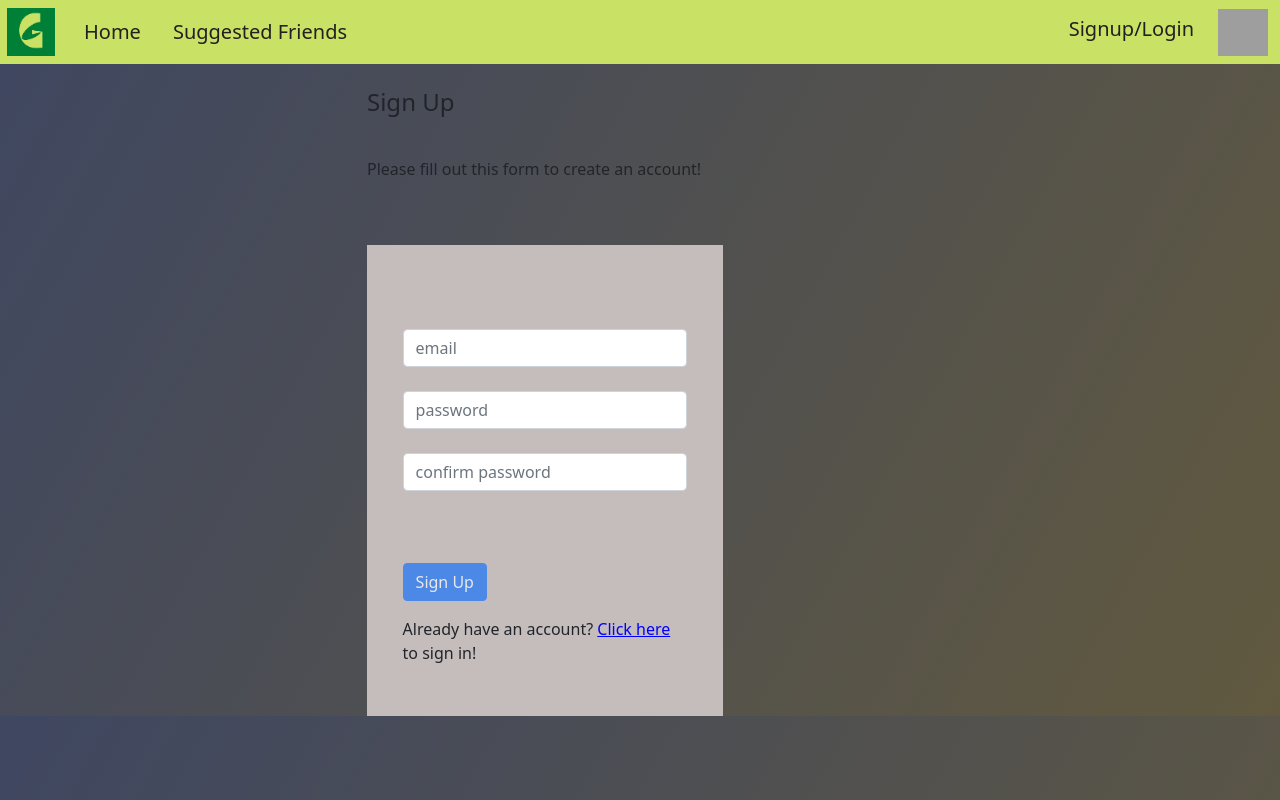
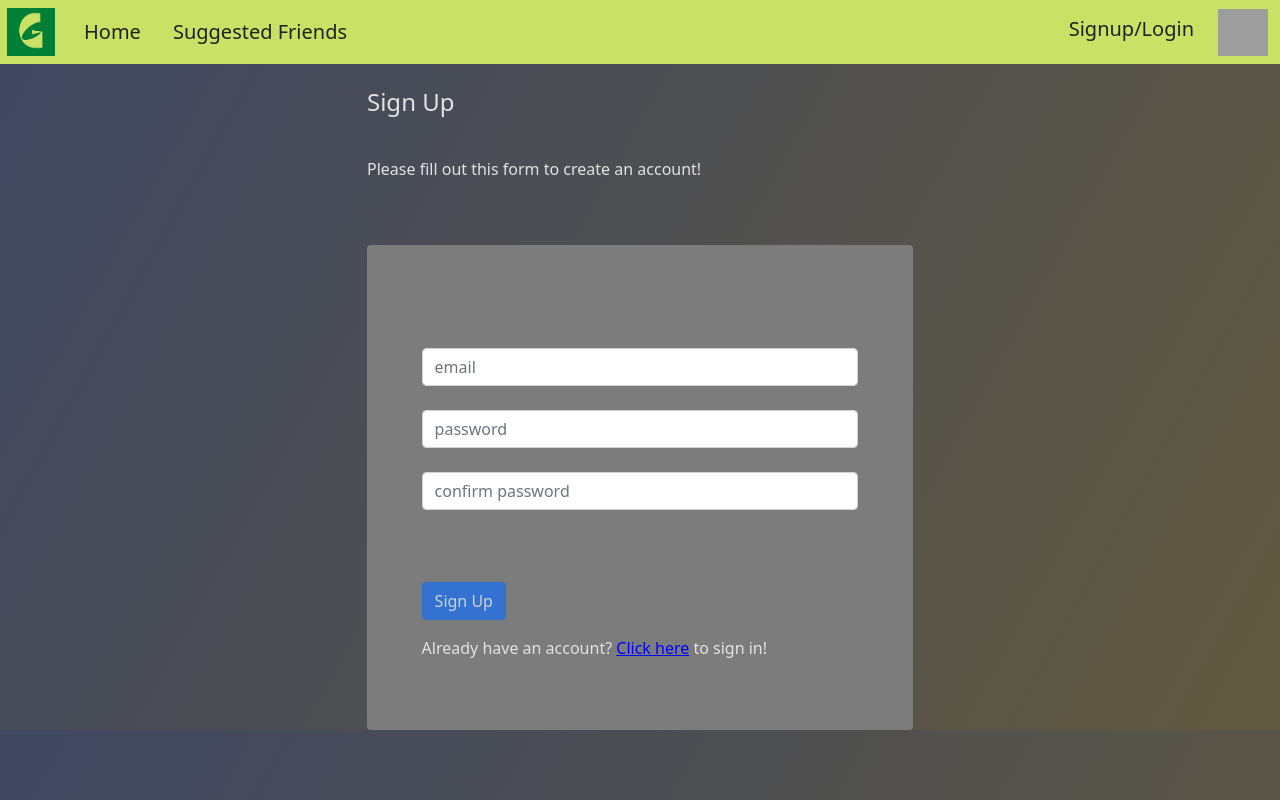
Before and after one commit to sporkupine/GetFriended, an Angular app: page /auth in a window 1280 px wide. Built offline with nearby package versions, Linux system fonts and the light colour scheme; grey boxes are pictures that could not be loaded.

Commit message:
style auth.component

```diff
--- a/src/app/auth/auth.component.css
+++ b/src/app/auth/auth.component.css
@@ -16,6 +16,12 @@ span.help-block {
 }
 
 form {
-  background-color: rgb(197, 188, 188);
+  background-color: rgb(124, 124, 124);
   padding: 10%;
+  border-radius: .25em;
+  width: 100%;
 }
+
+.form-container > h4, p {
+  color:rgb(226, 226, 226);
+}
--- a/src/app/auth/auth.component.html
+++ b/src/app/auth/auth.component.html
@@ -8,7 +8,7 @@
       <p>{{ error }}</p>
     </div>
     <div class="col-3"></div>
-    <div class="col-4">
+    <div class="col-6">
       <div class="form-container">
         <h4 class="mb-4 mt-4">{{ this.isLoginMode ? "Log In" : "Sign Up" }}</h4>
         <p class="pb-5" *ngIf="!isLoginMode">
```
